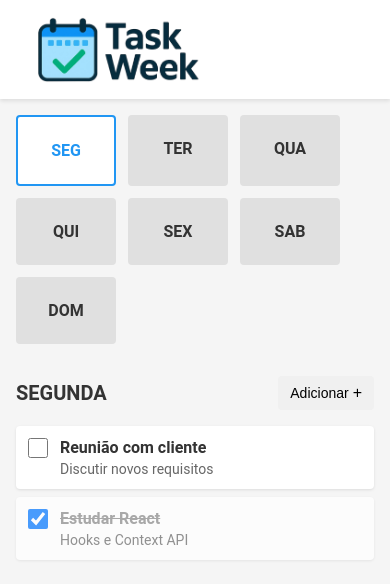
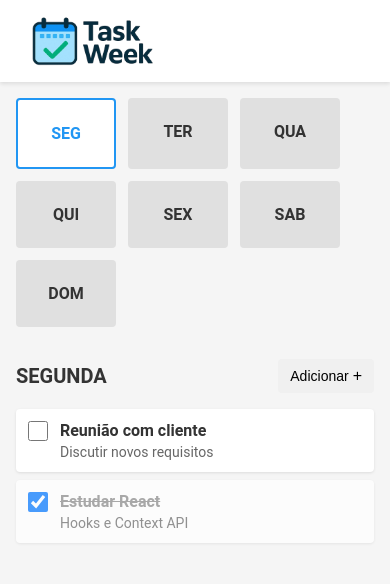
Before and after one commit to Gusta-code-br/TaskWeek, a React (Create React App) app in the folder taskweek/: page / in a window 390 px wide. Shown: the top 584 px of the page. Built offline with nearby package versions, Linux system fonts and the light colour scheme; no server answers.

Commit message:
ajuste tamanho da logo

```diff
--- a/taskweek/src/styles/components/Header.css
+++ b/taskweek/src/styles/components/Header.css
@@ -23,4 +23,8 @@
     .header {
         display: flex;
     }
+    .header img {
+        width: 150px;
+        height: 50px;
+    }
 }
```
